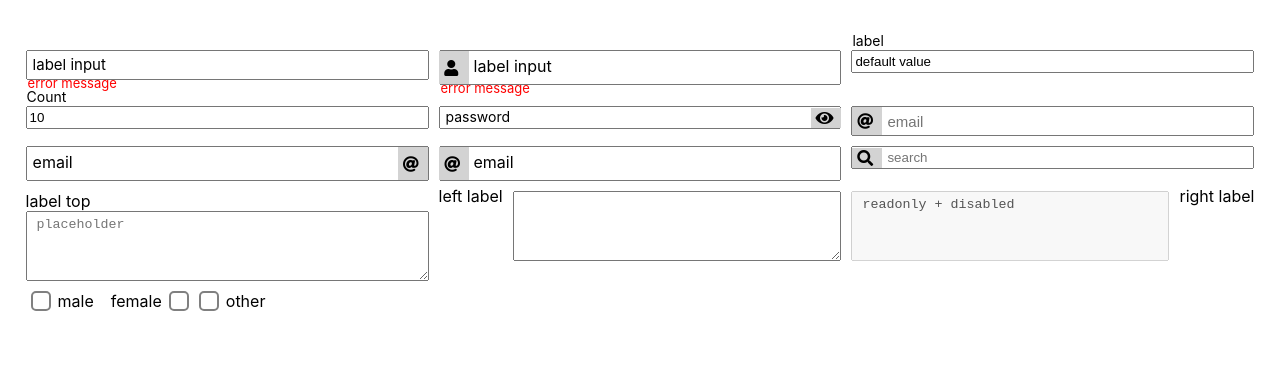
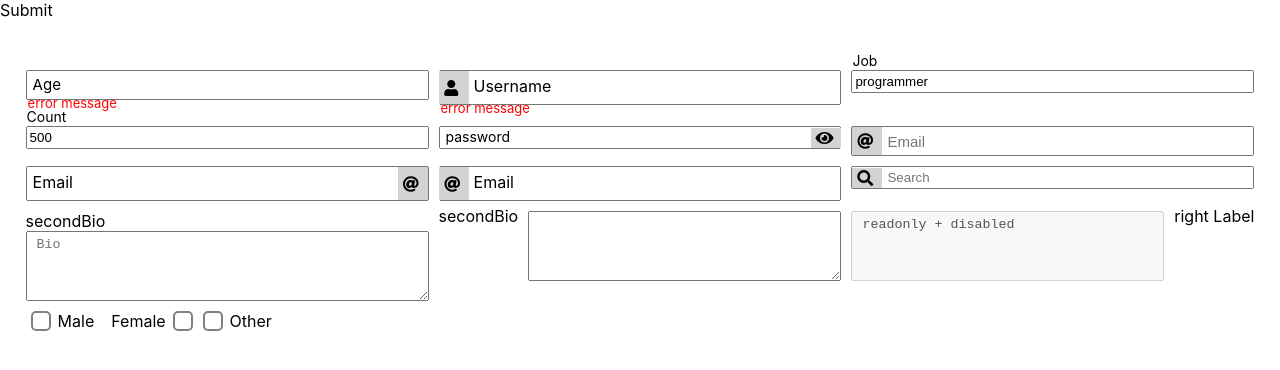
Before and after one commit to emotive44/library-components, a React (Create React App) app: page / in a window 1280 px wide. Shown: the top 370 px of the page. Built offline with nearby package versions, Linux system fonts and the light colour scheme.

Commit message:
fix components and refactoring code

```diff
--- a/src/App.tsx
+++ b/src/App.tsx
@@ -1,62 +1,172 @@
-import React from "react";
+import React, { useState } from "react";
 import classes from "./App.module.css";
 
 import Input from "./components/Input/Input";
 import TextArea from './components/TextArea/TextArea';
 import CheckBox from './components/CheckBox/CheckBox';
 
+
 function App() {
+  const [state, setState] = useState({
+    age         : '',
+    job         : '',
+    bio         : '',
+    name        : '',
+    email       : '',
+    search      : '',
+    salary      : '',
+    password    : '',
+    thirdBio    : '',
+    secondBio   : '',
+    thirdEmail  : '',
+    secondEmail : '',
+    male        : false,
+    female      : false,
+    other       : false,
+  });
+
+  const changeHandler = (e: React.ChangeEvent<HTMLInputElement>) => {
+    const { value, name } = e.target;
+
+    setState(prev => ({
+        ...prev,
+        [name] : value,
+    }));
+
+    if(e.currentTarget.type === 'checkbox') {
+      setState(prev => ({
+        ...prev,
+        [name]: e.target.checked,
+      }));
+    }
+  }
+
+  const submitHandler = () => {
+    console.log(state);
+  }
   return (
+    <>
+      <span onClick={submitHandler}>Submit</span>
       <div className={classes.app}>
         <div>
           <Input
-          type="text"
-          pattern={"[A-Z]+"}
-          err="error message"
-          label="label input"
             mediumInput
+            label             = "Age"
+            name              = "age"
+            type              = "number"
+            value             = {state.age}
+            err               = "error message"
+            callbackChange    = {changeHandler}
           />
         </div>
         <div>
           <Input
-          type="text"
-          pattern={"[A-Z]+"}
-          err="error message"
-          label="label input"
+            leftIcon
             largeInput
             labelInside
-          leftIcon
-          icon={<i className="fas fa-user" />}
+            name              = "name"
+            type              = "text"
+            label             = "Username"
+            pattern           = {"[A-Z]+"}
+            value             = {state.name}
+            err               = "error message"
+            callbackChange    = {changeHandler}
+            icon              = {<i className="fas fa-user" />}
           />
         </div>
 
         <div>
-        <Input type="text" defaultValue="default value" label="label" />
+          <Input
+            label             = "Job"
+            name              = "job"
+            type              = "text"
+            value             = {state.job}
+            defaultValue      = "programmer"
+            callbackChange    = {changeHandler}
+          />
         </div>
         <div>
-        <Input type="number" step={10} defaultValue={10} label="Count" />
+          <Input
+            step              = {500}
+            defaultValue      = {500}
+            label             = "Count"
+            type              = "number"
+            name              = "salary"
+            value             = {state.salary}
+            callbackChange    = {changeHandler}
+          />
         </div>
         <div>
-        <Input type="password" label="password" />
+          <Input
+            name              = "password"
+            type              = "password"
+            label             = "password"
+            value             = {state.password}
+            callbackChange    = {changeHandler}
+          />
         </div>
         <div>
-        <Input type="email" placeHolder="email" leftIcon mediumInput />
+          <Input
+            leftIcon
+            mediumInput
+            name              = "email"
+            type              = "email"
+            placeHolder       = "Email"
+            value             = {state.email}
+            callbackChange    = {changeHandler}
+          />
         </div>
         <div>
-        <Input type="email" label="email" largeInput labelInside />
+          <Input
+            largeInput
+            labelInside
+            type              = "email"
+            label             = "Email"
+            name              = "secondEmail"
+            callbackChange    = {changeHandler}
+            value             = {state.secondEmail}
+          />
         </div>
         <div>
-        <Input type="email" label="email" leftIcon largeInput />
+          <Input
+            largeInput
+            leftIcon
+            type              = "email"
+            label             = "Email"
+            name              = "thirdEmail"
+            callbackChange    = {changeHandler}
+            value             = {state.thirdEmail}
+          />
         </div>
         <div>
-        <Input type="search" placeHolder="search" leftIcon />
+          <Input
+            leftIcon
+            type              = "search"
+            name              = "search"
+            placeHolder       = "Search"
+            value             = {state.search}
+            callbackChange    = {changeHandler}
+          />
         </div>
 
         <div>
-        <TextArea placeHolder='placeholder' label='label top' />
+          <TextArea
+            name              = "bio"
+            label             = "secondBio"
+            value             = {state.bio}
+            placeHolder       = "Bio"
+            calbackChange     = {changeHandler}
+          />
         </div>
         <div>
-        <TextArea label='left label' labelLeft id='llabel' />
+          <TextArea
+            labelLeft
+            id                = "sBio"
+            label             = "secondBio"
+            name              = "secondBio"
+            calbackChange     = {changeHandler}
+            value             = {state.secondBio}
+          />
         </div>
         <div>
           <TextArea
@@ -64,17 +174,37 @@ function App() {
             disabled
             nonResize
             labelRight
-          label='right label'
-          defaultValue='readonly + disabled'
+            name              = "thirdBio"
+            label             = "right Label"
+            calbackChange     = {changeHandler}
+            value             = {state.thirdBio}
+            defaultValue      = "readonly + disabled"
           />
         </div>
 
-      <div style={{display: 'flex'}}>
-        <CheckBox label='male' />
-        <CheckBox label='female' leftLabel />
-        <CheckBox label='other'/>
+        <div style={{ display: 'flex' }}>
+          <CheckBox
+            name              = "male"
+            label             = "Male"
+            checked           = {state.male}
+            callbackChange    = {changeHandler}
+          />
+          <CheckBox
+            leftLabel
+            name              = "female"
+            label             = "Female"
+            checked           = {state.female}
+            callbackChange    = {changeHandler}
+          />
+          <CheckBox
+            name              = "other"
+            label             = "Other"
+            checked           = {state.other}
+            callbackChange    = {changeHandler}
+          />
         </div>
       </div>
+    </>
   );
 }
 
--- a/src/components/CheckBox/CheckBox.tsx
+++ b/src/components/CheckBox/CheckBox.tsx
@@ -1,25 +1,25 @@
-import React, { FC, useState } from 'react';
+import React, { FC } from 'react';
 import classes from './CheckBox.module.css';
 
 interface CheckBoxProps {
-  id?: string;
-  name?: string;
-  label?: string;
-  leftLabel?: boolean;
+  callbackChange  : React.ChangeEventHandler<HTMLInputElement>;
+  checked         : boolean;
+  name            : string;
+  id              ?: string;
+  label           ?: string;
+  leftLabel       ?: boolean;
 }
 
 const CheckBox:FC<CheckBoxProps> = ({
   id,
   name,
   label,
+  checked,
   leftLabel,
+  callbackChange,
 }) => {
-  const [checked, setChecked] = useState(false);
-
   const labelClasses: string[] = [classes.label];
   if(leftLabel) labelClasses.push(classes.left);
-
-  const checkHandler = () => setChecked(!checked);
 
   return (
     <section className={classes.container}>
@@ -28,11 +28,11 @@ const CheckBox:FC<CheckBoxProps> = ({
         <div className={classes.wrapper}>
           <input
             hidden
-            id={id}
-            name={name}
-            type="checkbox"
-            checked={checked}
-            onChange={checkHandler}
+            id           = {id}
+            name         = {name}
+            checked      = {checked}
+            type         = "checkbox"
+            onChange     = {callbackChange}
           />
           <span className={classes.checked} />
         </div>
--- a/src/components/Input/Input.module.css
+++ b/src/components/Input/Input.module.css
@@ -20,4 +20,5 @@
   .label { width: 97%; font-size: 1.4rem; position: absolute; pointer-events: none; margin-bottom: 0.5rem; transition: 0.2s ease-in-out; bottom: -0.1rem; left: 0.7rem; transition-property: bottom, left, font-size; }
     .label.top {  left: 0.1rem; bottom: 1.9rem; }
   .inputtag { width: 100%; padding: 0.2rem; }
+  .inputtag[type=number]::-webkit-inner-spin-button { -webkit-appearance: none; } /*remove default strokes */
   .errmsg { color: red; width: 99%; font-size: 1.3rem; margin: -0.5rem 0 0 0.2rem; }
--- a/src/components/Input/Input.tsx
+++ b/src/components/Input/Input.tsx
@@ -9,25 +9,27 @@ type InputType =
   | "text";
 
 interface InputProps {
-  id?: string;
-  err?: string;
-  icon?: ReactElement ;
-  name?: string;
-  step?: number;
-  label?: string;
-  type: InputType;
-  pattern?: string;
-  leftIcon?: boolean;
-  readonly?: boolean;
-  required?: boolean;
-  disabled?: boolean;
-  className?: string;
-  placeHolder?: string;
-  labelInside?: boolean;
-  defaultValue?: string | number;
+  name            : string;     //required props
+  type            : InputType;
+  value           : string | number;
+  callbackChange  : Function;
+  id              ?: string;
+  err             ?: string;
+  icon            ?: ReactElement;
+  step            ?: number;
+  label           ?: string;
+  pattern         ?: string;
+  leftIcon        ?: boolean;
+  readonly        ?: boolean;
+  required        ?: boolean;
+  disabled        ?: boolean;
+  className       ?: string;
+  placeHolder     ?: string;
+  labelInside     ?: boolean;
+  defaultValue    ?: string | number;
   // sizes
-  largeInput?: boolean;
-  mediumInput?: boolean;
+  largeInput      ?: boolean;
+  mediumInput     ?: boolean;
 }
 
 const Input: FC<InputProps> = ({
@@ -39,6 +41,8 @@ const Input: FC<InputProps> = ({
   icon, // for custom icon like icon={<i className="fas fa-user" />}
   label,
   pattern,
+  value,
+  callbackChange,
   leftIcon,
   readonly,
   required,
@@ -51,7 +55,6 @@ const Input: FC<InputProps> = ({
   defaultValue,
 }) => {
   const [isHover, setIsHover] = useState(false);
-  const [value, setValue] = useState<number | string>("");
   const [showPass, setShowPass] = useState(false);
   const [isIcon, setIsIcon] = useState(false);
 
@@ -84,15 +87,9 @@ const Input: FC<InputProps> = ({
     }
   };
 
-  const changeHandler = (e: React.ChangeEvent<HTMLInputElement>) => {
-    setValue(e.currentTarget.value);
-  };
-
   useEffect(() => {
-    defaultValue && setValue(defaultValue);
     if(type === 'email' || type === 'search' || icon) setIsIcon(true);
-
-  }, [setValue, defaultValue, setIsIcon, type, icon]);
+  }, [setIsIcon, type, icon]);
 
   return (
     <>
@@ -124,21 +121,21 @@ const Input: FC<InputProps> = ({
         {label && <label className={labelClasses.join(' ')}>{label}</label>}
 
         <input
-          id={id}
-          name={name}
-          step={step}
-          value={value}
-          pattern={pattern} // the pattern have to be string like: pattern="[A-Z]+", instead new RegExp
-          readOnly={readonly}
-          required={required}
-          disabled={disabled}
-          type={showPass ? "text" : type}
-          className={inputClasses.join(' ')}
-          placeholder={label ? "" : placeHolder}
+          id            = {id}
+          name          = {name}
+          step          = {step}
+          value         = {defaultValue && !value ? defaultValue : value}
+          pattern       = {pattern} // the pattern have to be string like: pattern="[A-Z]+", instead new RegExp
+          readOnly      = {readonly}
+          required      = {required}
+          disabled      = {disabled}
+          type          = {showPass ? "text" : type}
+          className     = {inputClasses.join(' ')}
+          placeholder   = {label ? "" : placeHolder}
           //events
-          onBlur={blurHandler}
-          onClick={hoverHandler}
-          onChange={changeHandler}
+          onBlur        = {blurHandler}
+          onClick       = {hoverHandler}
+          onChange      = {(e) => callbackChange(e)}
         />
       </section>
       {err && <p className={classes.errmsg}>{err}</p>}
--- a/src/components/TextArea/TextArea.tsx
+++ b/src/components/TextArea/TextArea.tsx
@@ -1,12 +1,14 @@
-import React, { FC, useEffect, useState } from 'react';
+import React, { FC } from 'react';
 import classes from './TextArea.module.css';
 
 
 interface TextAreaProps {
+  name         : string;
+  value        : string;
+  calbackChange: Function;
   id           ?: string;
   cols         ?: number;
   rows         ?: number;
-  name         ?: string;
   label        ?: string;
   nonResize    ?: boolean;
   readonly     ?: boolean;
@@ -24,6 +26,7 @@ interface TextAreaProps {
 const TextArea: FC<TextAreaProps> = ({
   id,
   name,
+  value,
   cols,
   rows,
   label,
@@ -38,17 +41,8 @@ const TextArea: FC<TextAreaProps> = ({
   labelRight,
   placeHolder,
   defaultValue,
+  calbackChange,
 }) => {
-  const [value, setValue] = useState('');
-
-  useEffect(() => {
-    if(defaultValue) setValue(defaultValue);
-  }, [defaultValue, setValue]);
-
-  const changeHandler = (e: React.ChangeEvent<HTMLTextAreaElement>) => {
-    setValue(e.currentTarget.value);
-  }
-
   const containerClasses: string[] = [classes.container];
   if(labelLeft) containerClasses.push(classes.left);
   if(labelRight) containerClasses.push(classes.right);
@@ -66,7 +60,7 @@ const TextArea: FC<TextAreaProps> = ({
       name        = {name}
       cols        = {cols}
       rows        = {rows}
-      value       = {value}
+      value       = {defaultValue && !value ? defaultValue : value}
       readOnly    = {readonly}
       required    = {required}
       disabled    = {disabled}
@@ -74,7 +68,7 @@ const TextArea: FC<TextAreaProps> = ({
       maxLength   = {maxLength}
       placeholder = {placeHolder}
       className   = {textAreaClasses.join(' ')}
-      onChange    = {changeHandler}
+      onChange    = {(e) => calbackChange(e)}
     />
   </section>
 }
```
Lines whose indentation alone changed are shown as unchanged.
